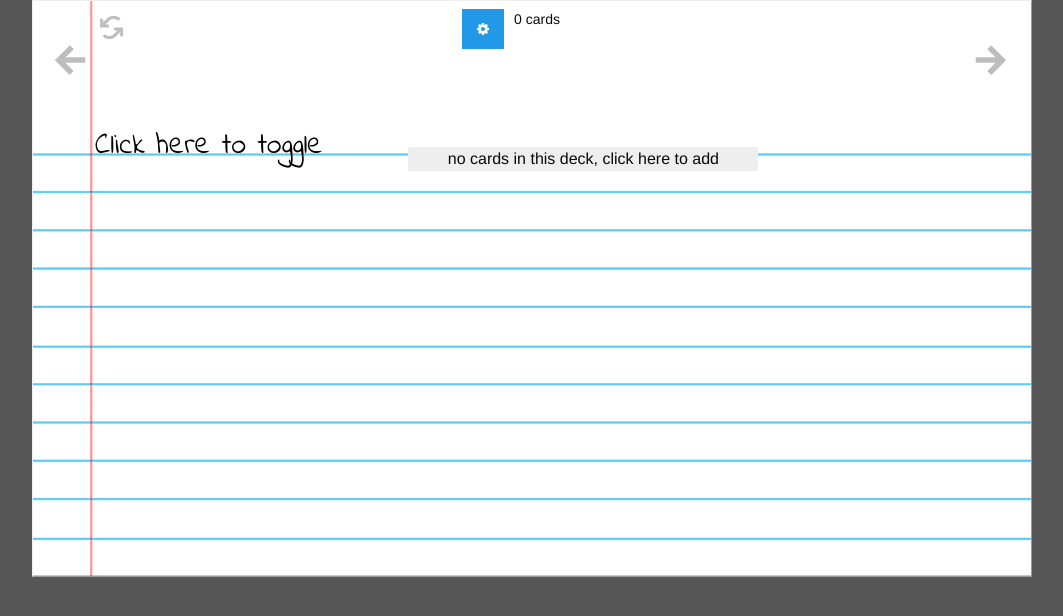
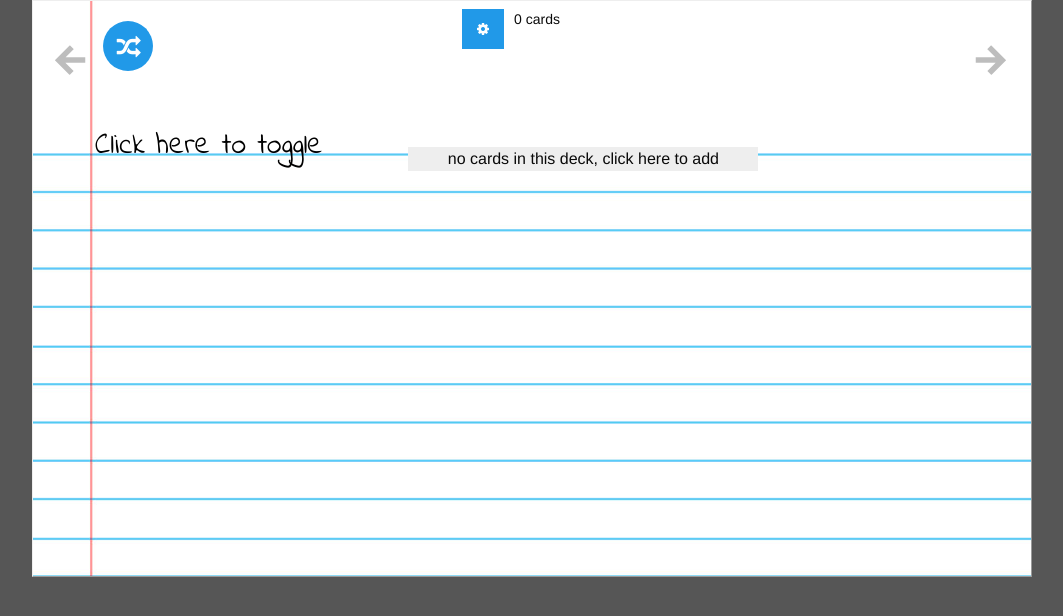
Before and after one commit to stern15/theFlashCard, a plain HTML site: page index.html in a window 1280 px wide. Shown: the whole page, without its empty margins (108-1171 px from the left). Drawn offline with Linux system fonts and the light colour scheme.

Commit message:
Added files via upload
styling the shuffle button of the flash card

```diff
--- a/index.html
+++ b/index.html
@@ -130,7 +130,7 @@
             </div><!-- end conf -->
 
             <div id="options-container">
-                <div id="button-shuffle" title="shuffle" class="button" onclick="shuffle()"></div>
+                <div id="button-shuffle" title="shuffle" class="button" onclick="shuffle()"><i class="fa fa-random" aria-hidden="true"></i></div>
                 <div id="options">
                     <div id="stats">0 / 0</div>
                     <div id="button-options" class="button" onclick="options()"><i class="fa fa-cog" aria-hidden="true"></i></div>
--- a/main.css
+++ b/main.css
@@ -121,11 +121,14 @@ a:link, a:visited {
 }
 
 #button-shuffle {
-    width:32px;
-    height:32px;
-    background:url('buttons.png') -8px -8px;
-    margin-left: 6%;
-    margin-top: 1%;
+    width: 50px;
+    height: 50px;
+    padding-left: 1.3%;
+    padding-top: 1.3%;
+    margin-left: 7%;
+    margin-top: 2%;
+    border-radius: 50%;
+    font-size: 1.5em;
 }
 
 #button-settings {
```
